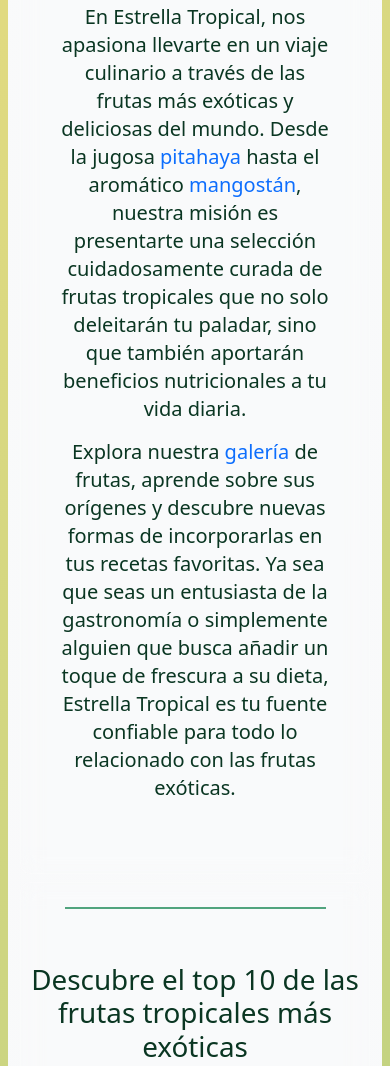
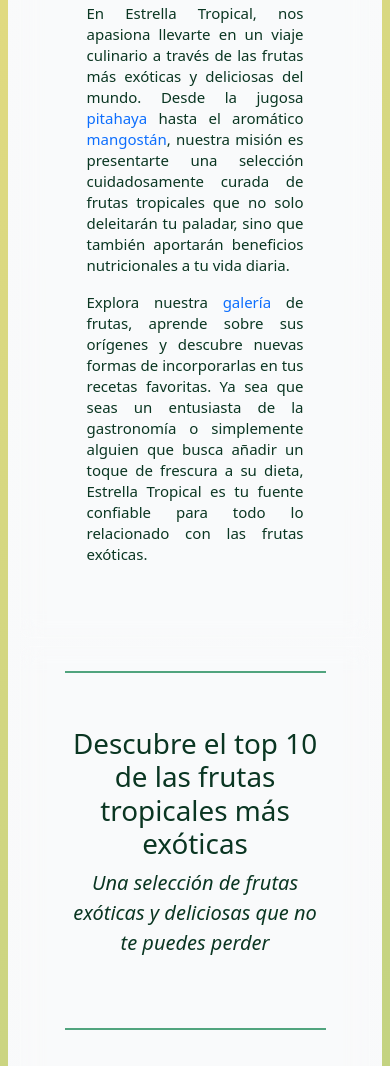
Before and after one commit to MelvinProgram/proyecto-landing-frutas, a website: page index.html in a window 390 px wide. Shown: the part 1113-2179 px from the top of the page. Drawn offline with nearby package versions, Linux system fonts and the light colour scheme.

Commit message:
fix: Arreglo los párrafos para que se vean mejor en los distintos dispositivos

```diff
--- a/css/style.css
+++ b/css/style.css
@@ -77,6 +77,18 @@
   border-radius: 0 0 10px 10px;
   z-index: 3;
 }
+
+ /* Ajustes para el texto dentro de las tarjetas */
+  .div-texto {
+    text-align:justify;
+  }
+
+  .div-texto > p{
+    font-size: 1.2rem;
+    line-height: 1.4;
+    padding: 0 10px;
+    box-sizing: border-box;
+  }
 
 /* Regla específica para el navbar: sobreescribe la clase Bootstrap 'shadow-sm'
    y elimina cualquier línea/sombra inferior visible */
@@ -170,6 +182,12 @@
   object-fit: cover;
   border: solid 1px #ff6b35c8;
   box-shadow: 1px 3px 5px #ff6b35c8;
+}
+
+#seccionAutor p {
+  font-size: 1.2rem;
+  margin: 0;
+  padding: 0;
 }
 
 /* Secciones con efecto de aparición al hacer scroll
@@ -635,23 +653,16 @@
   /* Ajustes para el texto dentro de las tarjetas */
 
   .div-texto {
-    width: 100%;
-    margin: 0;
+    text-align:justify;
+  }
+
+  .div-texto > p{
+    font-size: 15px;
+    line-height: 1.4;
     padding: 0 10px;
     box-sizing: border-box;
-    text-align: center;
   }
 
-  .div-texto p{
-    width: 100%;
-    font-size: 0.8rem;
-    line-height: 1.4;
-    margin: 0 auto;
-    padding: 0 10px;
-    box-sizing: border-box;
-    text-align: center;
-    margin-bottom: 15px;
-  }
   /* En móvil queremos que el texto dentro de las tarjetas sea
      completamente legible, por eso la opacidad pasa a 100%. */
   .card-body {
@@ -678,10 +689,17 @@
 #seccionAutor{
   width: 100%;
   height: auto;
-  padding: 50px 0;
+  padding: 20px 0;
   /* background: #00000061; */
   align-items: center;
   text-align: center;
+  margin: 0;
+}
+
+#seccionAutor p {
+  text-align:center;
+  margin: 0;
+  padding: 0;
 }
 
 #seccionAutor img {
--- a/index.html
+++ b/index.html
@@ -168,15 +168,15 @@
             </div>
 
             <hr class="w-75 my-4 border border-success border-1 opacity-75">
-            <div class="div-texto text-center mb-5 text-success-emphasis section-visible scroll-section">
-                <p class="fs-5 w-100">En Estrella Tropical, nos apasiona llevarte en un viaje culinario a través de las frutas más exóticas y deliciosas del mundo. Desde la jugosa <a href="#pitahaya" class="text-decoration-none">pitahaya</a> hasta el aromático <a href="#mangostan" class="text-decoration-none">mangostán</a>, nuestra misión es presentarte una selección cuidadosamente curada de frutas tropicales que no solo deleitarán tu paladar, sino que también aportarán beneficios nutricionales a tu vida diaria.</p>
-                <p class="fs-5">Explora nuestra <a href="#galeria" class="text-decoration-none">galería</a> de frutas, aprende sobre sus orígenes y descubre nuevas formas de incorporarlas en tus recetas favoritas. Ya sea que seas un entusiasta de la gastronomía o simplemente alguien que busca añadir un toque de frescura a su dieta, Estrella Tropical es tu fuente confiable para todo lo relacionado con las frutas exóticas.</p>
+            <div class="w-75 div-texto mb-5 text-success-emphasis section-visible scroll-section">
+                <p class="w-100">En Estrella Tropical, nos apasiona llevarte en un viaje culinario a través de las frutas más exóticas y deliciosas del mundo. Desde la jugosa <a href="#pitahaya" class="text-decoration-none">pitahaya</a> hasta el aromático <a href="#mangostan" class="text-decoration-none">mangostán</a>, nuestra misión es presentarte una selección cuidadosamente curada de frutas tropicales que no solo deleitarán tu paladar, sino que también aportarán beneficios nutricionales a tu vida diaria.</p>
+                <p class="w-100">Explora nuestra <a href="#galeria" class="text-decoration-none">galería</a> de frutas, aprende sobre sus orígenes y descubre nuevas formas de incorporarlas en tus recetas favoritas. Ya sea que seas un entusiasta de la gastronomía o simplemente alguien que busca añadir un toque de frescura a su dieta, Estrella Tropical es tu fuente confiable para todo lo relacionado con las frutas exóticas.</p>
             </div>
     </section>
 
     <section id="galeria" class="galeria mb-5 scroll-section section-visible container py-2 px-0 d-flex justify-content-center align-items-center" data-bs-theme="light">
     <hr class="w-75 mb-4 border border-success border-1 opacity-75">
-        <div class="d-flex justify-content-center align-items-center flex-column">
+        <div class="w-75 d-flex justify-content-center align-items-center flex-column">
             <h2 class="text-center text-success-emphasis fs-1">Descubre el top 10 de las frutas tropicales más exóticas</h2>
             <p class="text-center fs-5 fst-italic">Una selección de frutas exóticas y deliciosas que no te puedes perder</p>
         </div>
@@ -367,9 +367,6 @@
                 </div>
                 </div>
             </div>
-            <!-- <div class="container py-5 d-flex justify-content-center align-items-center">
-
-            </div> -->
             <!-- Fin Carrusel de frutas exóticas usando Bootstrap 5 -->
         </section>
         <section id="seccionAutor">
@@ -379,10 +376,9 @@
                 <source srcset="./assets/image/foto_melvin_brito.webp" type="image/webp">
                 <img src="./assets/image/foto_melvin_brito.webp" class="card-img-top border-warning rounded-pill img-0" alt="Melvin Brito"  width="791" height="991" title="Melvin Brito" loading="lazy" >
             </picture>
-
-            <p>"Proyecto diseñado y desarrollado por Melvin Brito, Frontend Developer."<br>
-                "Este proyecto demuestra el uso de HTML5, CSS3, JS y Bootstrap con enfoque en diseño responsive."</p>
-
+            <p>Proyecto diseñado y desarrollado por Melvin Brito, Frontend Developer.</p>
+            <p>Este proyecto demuestra el uso de HTML5, CSS3, JS y Bootstrap con enfoque en diseño responsive.</p>
+            <hr class="w-75 mb-4 border border-success border-1 opacity-75">
         </section>
     </main>
     <!-- Footer -->
```
